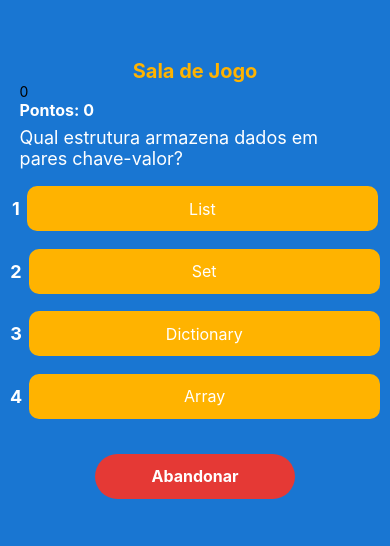
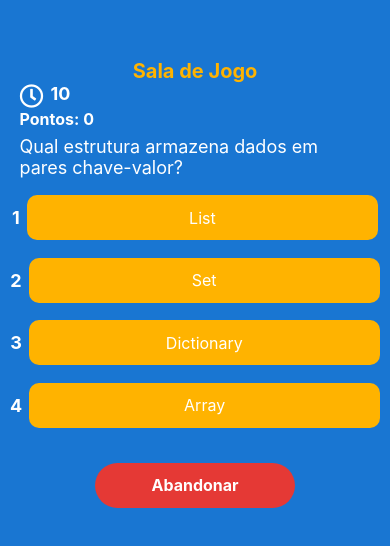
Before and after one commit to tiagobondo/Questionario, a React Native app: screen /Room in a window 390 px wide. Shown: the top 546 px of the page. Built offline with nearby package versions, Linux system fonts and the light colour scheme.

Commit message:
app funcionado e tudo jeitinho

```diff
--- a/src/pages/Level2/index.js
+++ b/src/pages/Level2/index.js
@@ -109,6 +109,7 @@ const Level2 = (props) => {
   const [pontos, setPontos] = useState(props.route.pontos);
   const [questaoUsada, setQuestaoUsada] = useState([]);
   const [questaoAtual, setQuestaoAtual] = useState(null);
+  const [tempo, setTempo] = useState(15);
   const [vis, setVis] = useState(false);
   const [msg, setMsg] = useState("");
 
@@ -117,6 +118,24 @@ const Level2 = (props) => {
   useEffect(() => {
     setProximaQuestao();
   }, [])
+
+  useEffect(() => {
+    if (tempo == 0) {
+      setVis(true);
+      setMsg("Tempo Esgotado!");
+      setTimeout(() => {
+        reset({
+          index: 0,
+          routes: [{ name: 'Home' }]
+        });
+      }, 800)
+    }
+    const temporizador = setTimeout(() => {
+      setTempo(tempo - 1);
+    }, 1000);
+
+    return () => clearTimeout(temporizador);
+  }, [tempo])
 
   const setProximaQuestao = () => {
     const questoesRestantes = questoes.filter((q) => !questaoUsada.includes(q.id));
@@ -149,7 +168,12 @@ const Level2 = (props) => {
     } else {
       setVis(true);
       setMsg("Resposta Errada!");
-      navigate('Home');
+      setTimeout(() => {
+        reset({
+          index: 0,
+          routes: [{ name: 'Home' }]
+        });
+      }, 500)
       setPontos(0);
     }
   }
@@ -201,7 +225,14 @@ const Level2 = (props) => {
       {questaoAtual && (
         <>
           <View style={styles.containerQuestao}>
-            <Text style={styles.score}>Pontos: {pontos}</Text>
+            <View style={styles.containerTimer}>
+                          <FontAwesome5
+                            name='clock'
+                            size={defaultStyles.fontSize[5]}
+                            color={defaultStyles.colors.cor03}
+                          />
+                          <Text style={styles.time}>{tempo}</Text>
+                        </View>
             <Text style={styles.questao}>{questaoAtual.questao}</Text>
           </View>
 
--- a/src/pages/Level2/styles.js
+++ b/src/pages/Level2/styles.js
@@ -43,6 +43,17 @@ export const styles = StyleSheet.create({
   txtBtnOk: {
     color: defaultStyles.colors.cor03,
     fontSize: defaultStyles.fontSize[3]
+  },
+
+  containerTimer: {
+    flexDirection: 'row'
+  },
+
+  time: {
+    fontSize: defaultStyles.fontSize[3],
+    color: defaultStyles.colors.cor03,
+    fontWeight: 'bold',
+    paddingLeft: '2%'
   },
 
   containerOptions: {
--- a/src/pages/Room/index.js
+++ b/src/pages/Room/index.js
@@ -11,6 +11,7 @@ import {
   ActivityIndicator,
   Modal
 } from 'react-native';
+import { FontAwesome5 } from '@expo/vector-icons';
 import { useNavigation } from '@react-navigation/native';
 
 import { styles } from './styles';
@@ -303,15 +304,33 @@ const Room = () => {
   const [pontos, setPontos] = useState(0);
   const [questaoUsada, setQuestaoUsada] = useState([]);
   const [questaoAtual, setQuestaoAtual] = useState(null);
-  const [tempo, setTempo] = useState(0);
+  const [tempo, setTempo] = useState(15);
   const [vis, setVis] = useState(false);
   const [msg, setMsg] = useState("");
 
   const { reset } = useNavigation();
-
+  //
   useEffect(() => {
     setProximaQuestao();
   }, []);
+  //
+  useEffect(() => {
+    if (tempo == 0) {
+      setVis(true);
+      setMsg("Tempo Esgotado!");
+      setTimeout(() => {
+        reset({
+          index: 0,
+          routes: [{ name: 'Home' }]
+        });
+      }, 800)
+    }
+    const temporizador = setTimeout(() => {
+      setTempo(tempo - 1);
+    }, 1000);
+
+    return () => clearTimeout(temporizador);
+  }, [tempo])
 
   const setProximaQuestao = () => {
     const questoesRestantes = questoes.filter((q) => !questaoUsada.includes(q.id));
@@ -403,7 +422,14 @@ const Room = () => {
       {questaoAtual && (
         <>
           <View style={styles.containerQuestao}>
-            <Text>{tempo}</Text>
+            <View style={styles.containerTimer}>
+              <FontAwesome5
+                name='clock'
+                size={defaultStyles.fontSize[5]}
+                color={defaultStyles.colors.cor03}
+              />
+              <Text style={styles.time}>{tempo}</Text>
+            </View>
             <Text style={styles.score}>Pontos: {pontos}</Text>
             <Text style={styles.questao}>{questaoAtual.questao}</Text>
           </View>
--- a/src/pages/Room/styles.js
+++ b/src/pages/Room/styles.js
@@ -43,6 +43,17 @@ export const styles = StyleSheet.create({
   txtBtnOk: {
     color: defaultStyles.colors.cor03,
     fontSize: defaultStyles.fontSize[3]
+  },
+
+  containerTimer: {
+    flexDirection: 'row'
+  },
+
+  time: {
+    fontSize: defaultStyles.fontSize[3],
+    color: defaultStyles.colors.cor03,
+    fontWeight: 'bold',
+    paddingLeft: '2%'
   },
 
   title: {
```
